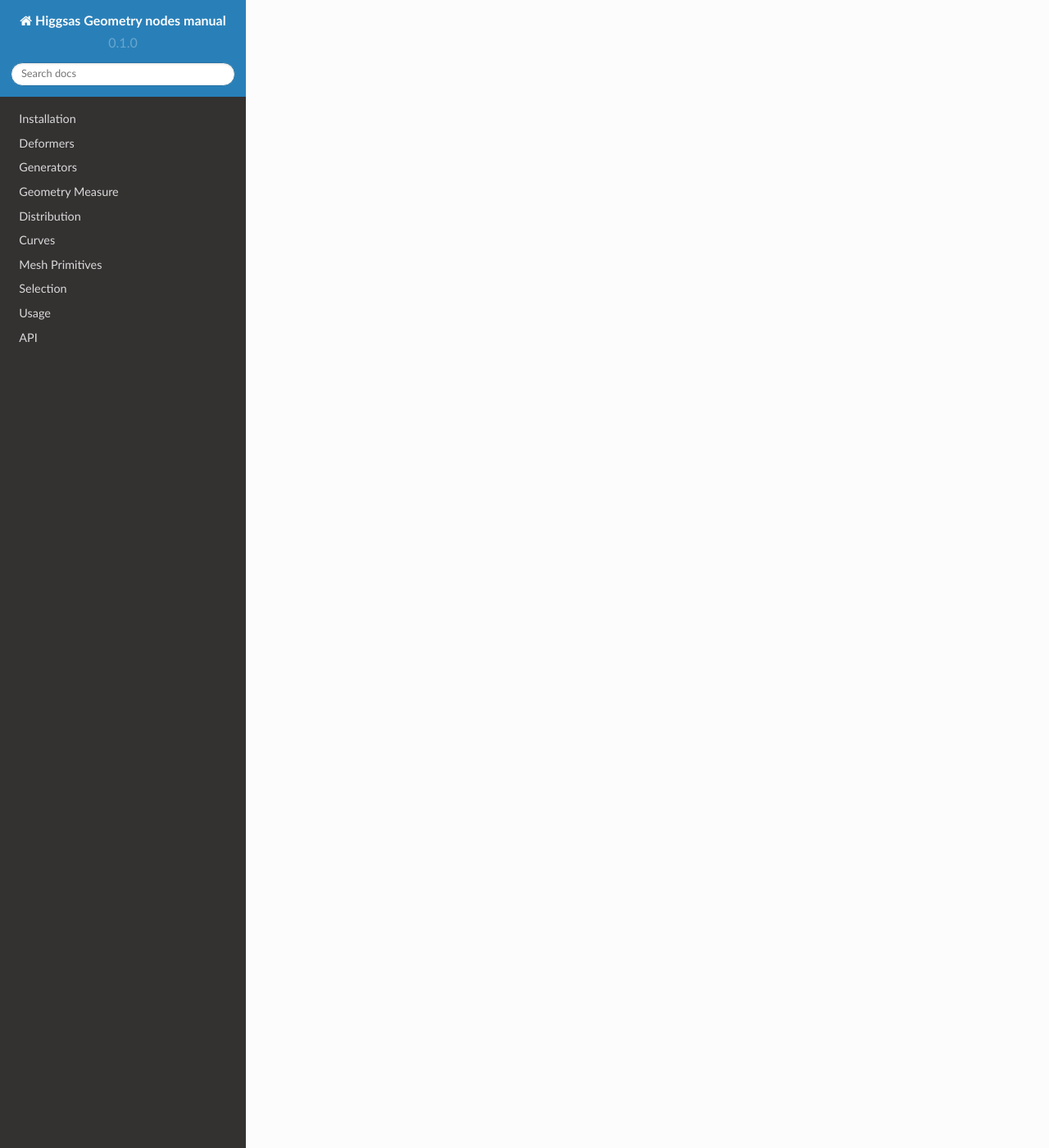
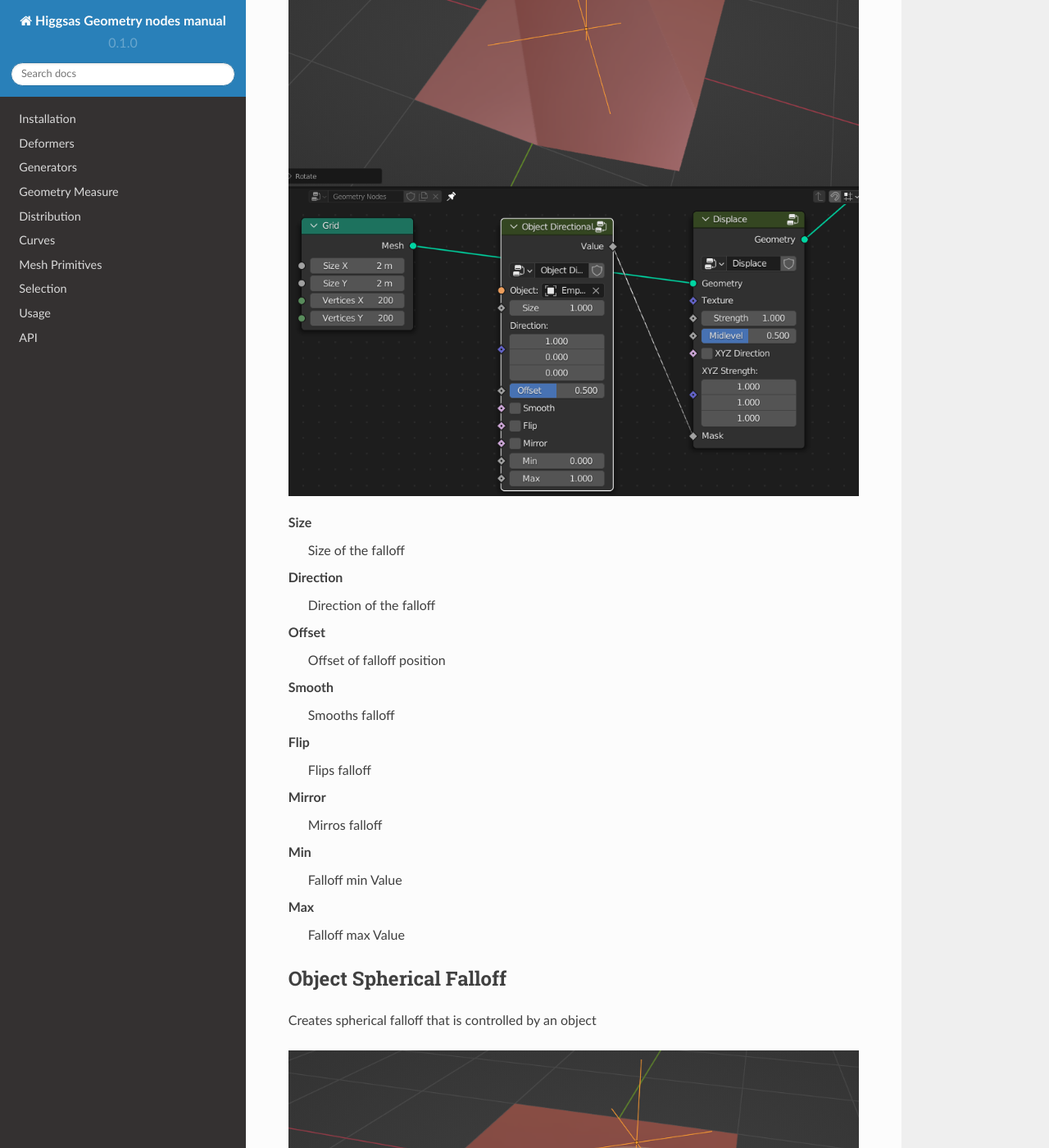
Before and after one commit to higgsas/higgsas_geo_nodes_manual, a Sphinx documentation site: the page built from docs/falloffs.rst, in a window 1280 px wide and 1400 px high, scrolled down 4426 px. Shown: the whole window at 82% size. Built offline with Sphinx 7.4.7 and the Read the Docs theme 2.0.0, drawn with Linux system fonts in a browser that asks for light colours; some of the changed text lies outside the part shown.

Commit message:
Update falloffs.rst

```diff
--- a/docs/falloffs.rst
+++ b/docs/falloffs.rst
@@ -91,3 +91,62 @@ Min
 
 Max
   Falloff max Value
+
+
+
+************************************************************
+Objectr Directional Falloff
+************************************************************
+
+Creates directional falloff that is controlled by an object
+
+.. image:: images/o_dir_fall.png
+
+Size
+  Size of the falloff
+
+Direction
+  Direction of the falloff
+
+Offset
+  Offset of falloff position
+
+Smooth
+  Smooths falloff
+
+Flip
+  Flips falloff
+
+Mirror
+  Mirros falloff
+
+Min
+  Falloff min Value
+
+Max
+  Falloff max Value
+
+
+
+************************************************************
+Object Spherical Falloff
+************************************************************
+
+Creates spherical falloff that is controlled by an object
+
+.. image:: images/o_sph_fall.png
+
+Radius
+  Radius of the falloff
+
+Falloff Fac
+  Falloff factor of the sphere gradient
+
+Smooth
+  Smooths falloff
+
+Min
+  Falloff min Value
+
+Max
+  Falloff max Value
```
